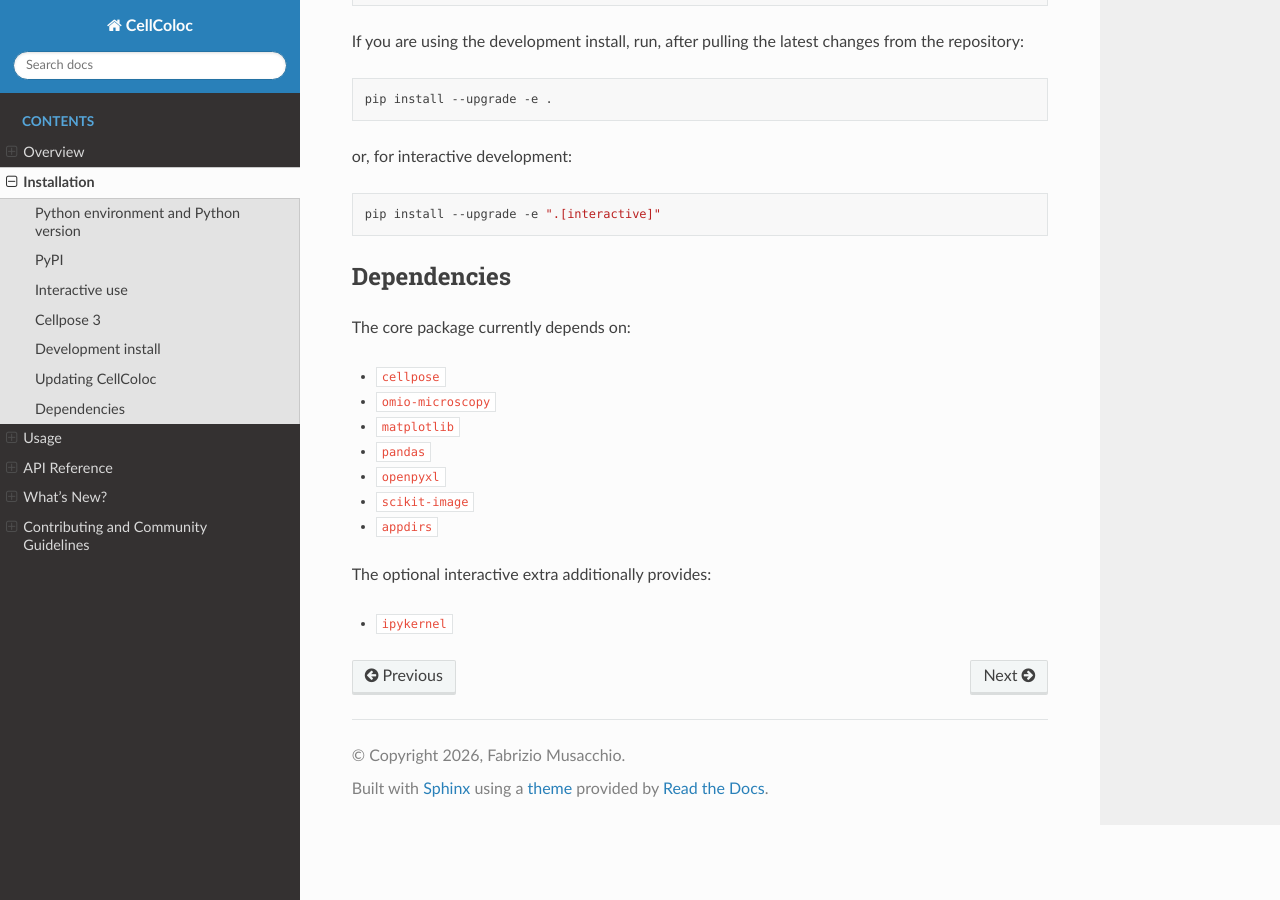
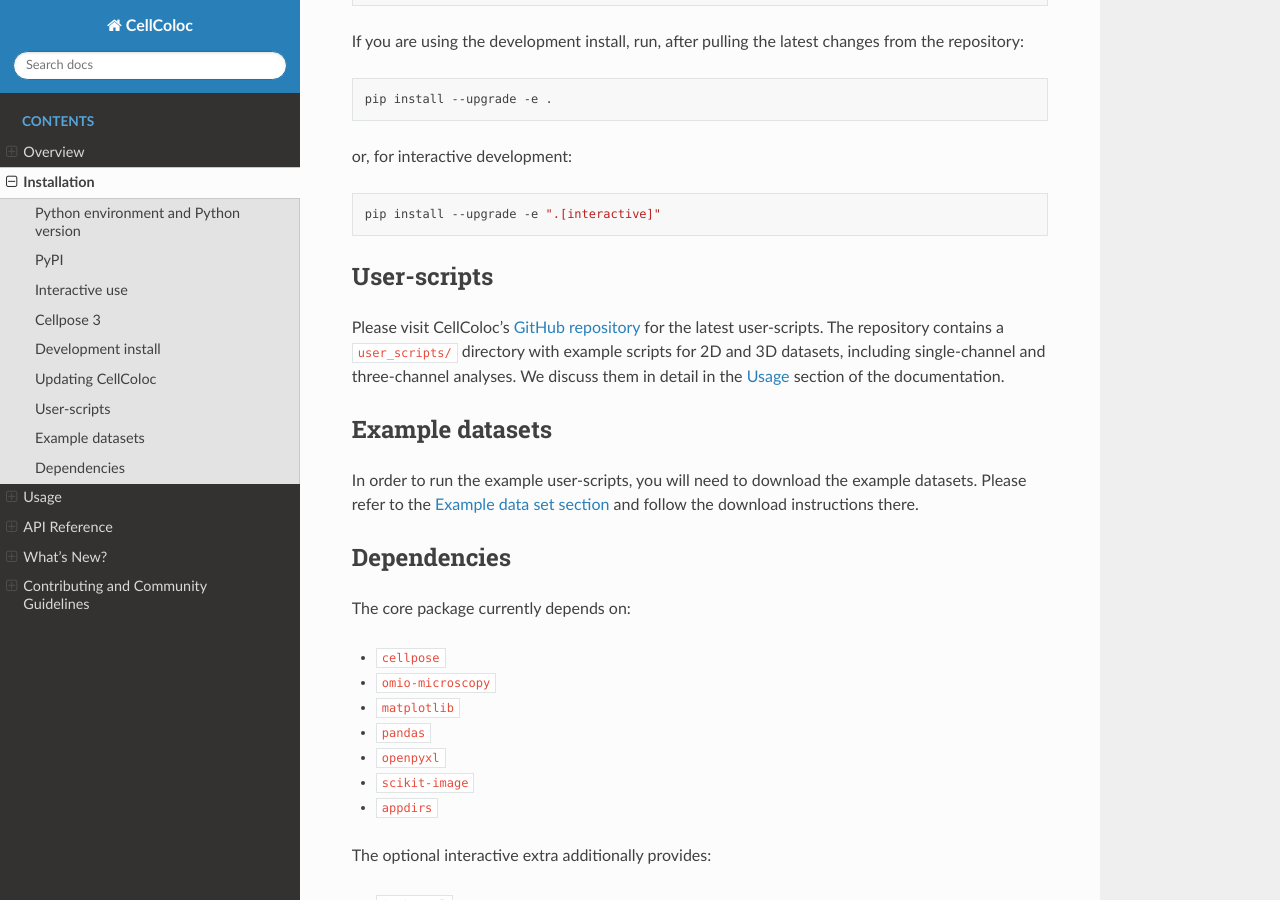
Before and after one commit to FabrizioMusacchio/cellcoloc, a Sphinx documentation site: the page built from docs/source/installation.rst, in a window 1280 px wide and 900 px high, scrolled down 1811 px. Built offline with Sphinx 7.4.7 and the Read the Docs theme 3.1.0, drawn with Linux system fonts in a browser that asks for light colours.

Commit message:
docs: add user-scripts and example datasets sections to installation instructions

```diff
--- a/docs/source/installation.rst
+++ b/docs/source/installation.rst
@@ -105,6 +105,21 @@ or, for interactive development:
 
    pip install --upgrade -e ".[interactive]"
 
+User-scripts
+------------
+
+Please visit CellColoc's `GitHub repository <https://github.com/FabrizioMusacchio/cellcoloc/tree/main>`_
+for the latest user-scripts. The repository contains a ``user_scripts/`` directory with example scripts
+for 2D and 3D datasets, including single-channel and three-channel analyses. We
+discuss them in detail in the `Usage <usage.html>`_ section of the documentation.
+
+Example datasets
+----------------
+
+In order to run the example user-scripts, you will need to download the example datasets.
+Please refer to the  `Example data set section <usage_example_datasets.html>`_
+and follow the download instructions there.
+
 Dependencies
 ------------
 
```
